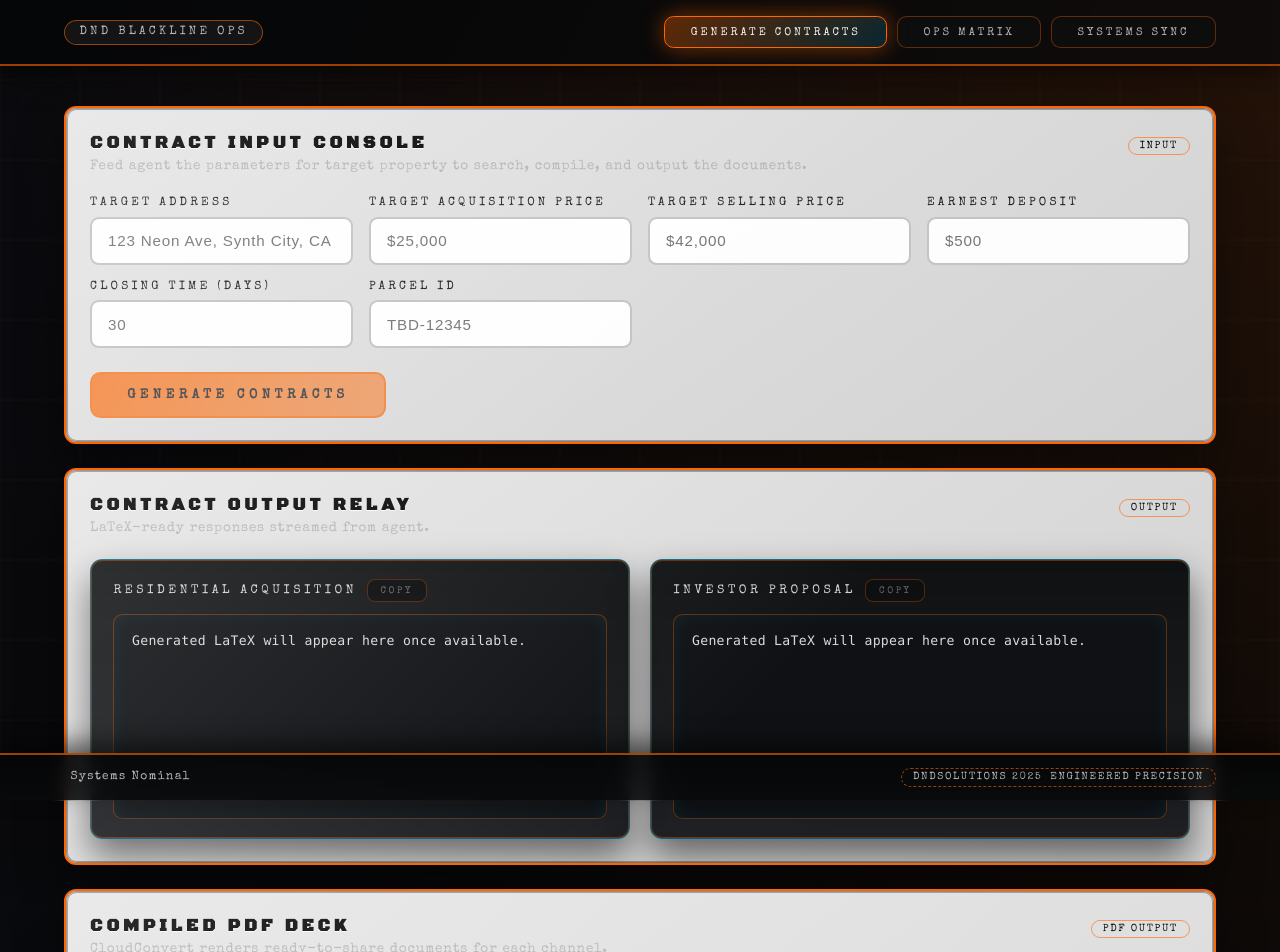
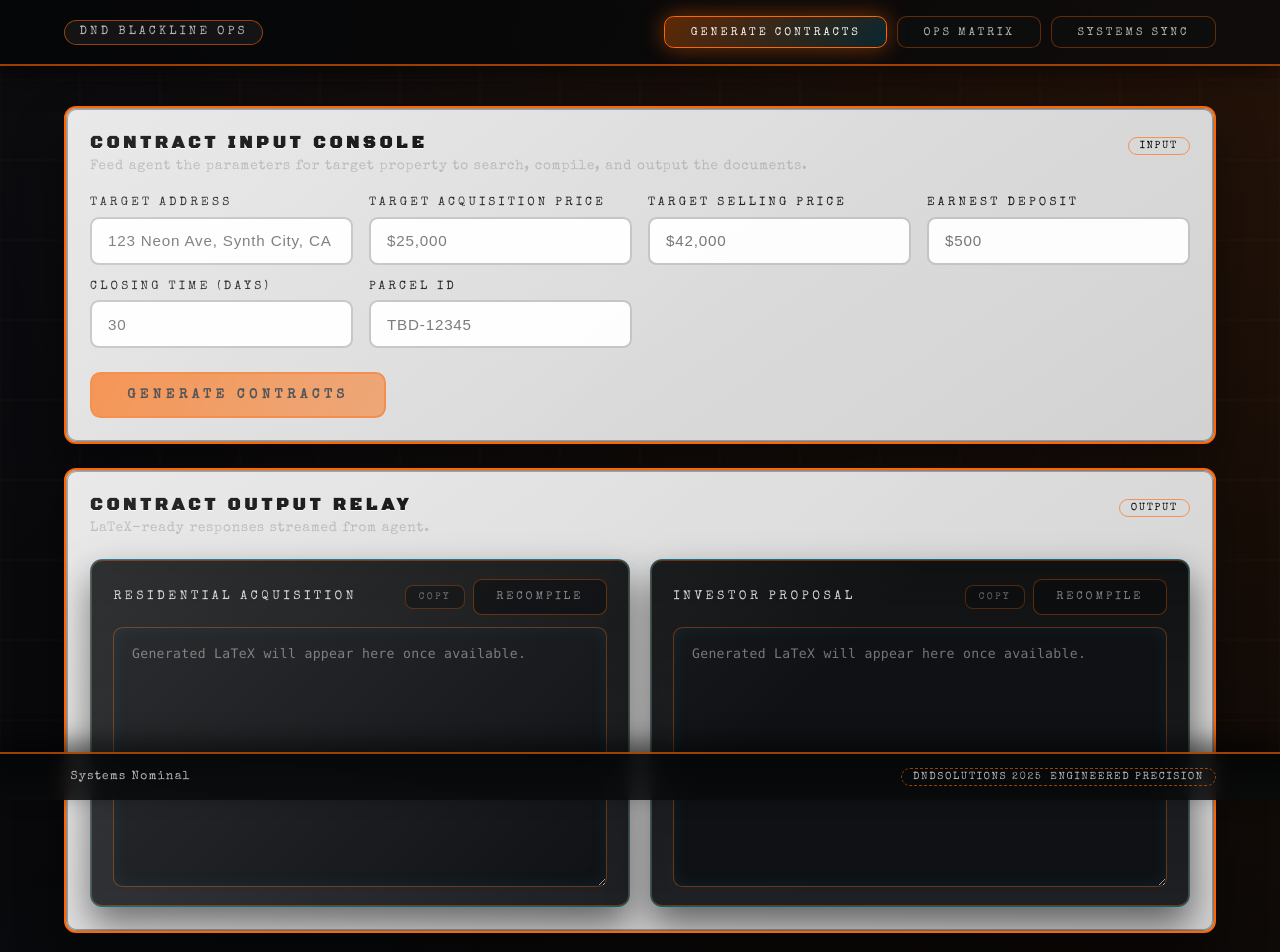
Before and after one commit to autodev110/DnDBlacklineOPS, a Next.js app: page /dashboard/contractgen in a window 1280 px wide. Shown: the top 952 px of the page. Built offline with nearby package versions, Linux system fonts and the light colour scheme.

Commit message:
Allow editing and recompiling LaTeX outputs

```diff
--- a/src/app/dashboard/contractgen/page.tsx
+++ b/src/app/dashboard/contractgen/page.tsx
@@ -118,6 +118,8 @@ export default function ContractGeneratorPage() {
   const [isCompilingPdf, setIsCompilingPdf] = useState(false);
   const [acquisitionPdfUrl, setAcquisitionPdfUrl] = useState<string | null>(null);
   const [investorPdfUrl, setInvestorPdfUrl] = useState<string | null>(null);
+  const [acquisitionPdfBase64, setAcquisitionPdfBase64] = useState<string | null>(null);
+  const [investorPdfBase64, setInvestorPdfBase64] = useState<string | null>(null);
   const pdfUrlRegistry = useRef<string[]>([]);
   const { entries: cacheEntries, addEntry, clearCache } = usePdfCache();
 
@@ -143,6 +145,8 @@ export default function ContractGeneratorPage() {
     revokePdfUrls();
     setAcquisitionPdfUrl(null);
     setInvestorPdfUrl(null);
+    setAcquisitionPdfBase64(null);
+    setInvestorPdfBase64(null);
     setCompileMessage("");
     setIsCompilingPdf(false);
     setCompileVariant("idle");
@@ -244,15 +248,41 @@ export default function ContractGeneratorPage() {
     [base64ToPdfUrl]
   );
 
+  const handleCopyToClipboard = useCallback((value: string) => {
+    if (!value.trim()) {
+      return;
+    }
+    if (typeof navigator === "undefined" || !navigator.clipboard) {
+      return;
+    }
+    navigator.clipboard.writeText(value).catch(() => undefined);
+  }, []);
+
+  const sanitizedFileStem = useMemo(() => {
+    const trimmed = form.targetAddress.trim();
+    if (!trimmed) {
+      return "dnd_blackline";
+    }
+    return trimmed.replace(/[^a-z0-9]+/gi, "_").replace(/^_+|_+$/g, "").toLowerCase() || "dnd_blackline";
+  }, [form.targetAddress]);
+
+  const getPdfFileName = useCallback(
+    (docType: DocumentType) => {
+      const suffix = docType === "acquisition" ? "acquisition" : "investor_proposal";
+      return `${sanitizedFileStem}_${suffix}.pdf`;
+    },
+    [sanitizedFileStem]
+  );
+
   const handleDownloadPdf = useCallback(
-    (url: string | null, filename: string, docType: DocumentType) => {
+    (url: string | null, docType: DocumentType) => {
       if (!url) {
         return;
       }
 
       const anchor = document.createElement("a");
       anchor.href = url;
-      anchor.download = filename;
+      anchor.download = getPdfFileName(docType);
       document.body.appendChild(anchor);
       anchor.click();
       anchor.remove();
@@ -266,18 +296,93 @@ export default function ContractGeneratorPage() {
         });
       }
     },
-    [form.targetAddress]
+    [form.targetAddress, getPdfFileName]
   );
 
-  const handleCopyToClipboard = useCallback((value: string) => {
-    if (!value.trim()) {
+  const handleRecompile = useCallback(
+    async (docType: DocumentType) => {
+      const source = docType === "acquisition" ? acquisitionOutput : investorOutput;
+      if (!source.trim()) {
+        setCompileVariant("error");
+        setCompileMessage("No LaTeX content to compile.");
         return;
       }
-    if (typeof navigator === "undefined" || !navigator.clipboard) {
-      return;
+
+      setIsCompilingPdf(true);
+      setCompileVariant("loading");
+      setCompileMessage(
+        docType === "acquisition"
+          ? "Recompiling acquisition PDF…"
+          : "Recompiling investor PDF…"
+      );
+
+      try {
+        const result = await compileLatexToPdf(source, docType, form.targetAddress);
+
+        if (docType === "acquisition") {
+          if (acquisitionPdfUrl) {
+            URL.revokeObjectURL(acquisitionPdfUrl);
           }
-    navigator.clipboard.writeText(value).catch(() => undefined);
-  }, []);
+          setAcquisitionPdfUrl(result.url);
+          setAcquisitionPdfBase64(result.base64);
+        } else {
+          if (investorPdfUrl) {
+            URL.revokeObjectURL(investorPdfUrl);
+          }
+          setInvestorPdfUrl(result.url);
+          setInvestorPdfBase64(result.base64);
+        }
+
+        const nextAcquisition = docType === "acquisition" ? result.base64 : acquisitionPdfBase64;
+        const nextInvestor = docType === "investor" ? result.base64 : investorPdfBase64;
+
+        if (nextAcquisition && nextInvestor) {
+          const cacheSize = addEntry({
+            propertyAddress: form.targetAddress,
+            acquisitionPdfBase64: nextAcquisition,
+            investorPdfBase64: nextInvestor,
+            generatedAt: Date.now()
+          });
+
+          if (form.targetAddress.trim()) {
+            postTelemetry({
+              type: "pdf_cached",
+              property: form.targetAddress,
+              cacheSize,
+              timestamp: Date.now()
+            });
+          }
+        }
+
+        setCompileVariant("success");
+        setCompileMessage(
+          docType === "acquisition"
+            ? "Acquisition PDF refreshed."
+            : "Investor proposal PDF refreshed."
+        );
+      } catch (error) {
+        const message =
+          error instanceof Error
+            ? error.message
+            : "An unexpected error occurred while recompiling.";
+        setCompileVariant("error");
+        setCompileMessage(message);
+      } finally {
+        setIsCompilingPdf(false);
+      }
+    },
+    [
+      acquisitionOutput,
+      investorOutput,
+      form.targetAddress,
+      compileLatexToPdf,
+      acquisitionPdfUrl,
+      investorPdfUrl,
+      addEntry,
+      acquisitionPdfBase64,
+      investorPdfBase64
+    ]
+  );
 
   const handleSubmit = async (event: FormEvent<HTMLFormElement>) => {
     event.preventDefault();
@@ -347,6 +452,8 @@ export default function ContractGeneratorPage() {
         ]);
         setAcquisitionPdfUrl(acquisitionResult.url);
         setInvestorPdfUrl(investorResult.url);
+        setAcquisitionPdfBase64(acquisitionResult.base64);
+        setInvestorPdfBase64(investorResult.base64);
 
         const cacheSize = addEntry({
           propertyAddress: form.targetAddress,
@@ -458,8 +565,8 @@ export default function ContractGeneratorPage() {
         <div className="contract-output-grid">
           <div className="contract-output-pane">
             <div className="contract-output-header">
-              <div className="contract-output-header__title">
               <span>Residential Acquisition</span>
+              <div className="contract-output-actions">
                 <button
                   type="button"
                   className="contract-copy"
@@ -468,21 +575,31 @@ export default function ContractGeneratorPage() {
                 >
                   Copy
                 </button>
+                <button
+                  type="button"
+                  className="contract-secondary"
+                  onClick={() => handleRecompile("acquisition")}
+                  disabled={isCompilingPdf || !acquisitionOutput.trim()}
+                >
+                  Recompile
+                </button>
               </div>
-              {isSubmitting ? <span>Processing…</span> : null}
             </div>
-            <div className="contract-output-body">
-              {acquisitionOutput
-                ? acquisitionOutput
-                : isSubmitting
+            <textarea
+              className="contract-output-body"
+              value={acquisitionOutput}
+              onChange={(event) => setAcquisitionOutput(event.target.value)}
+              placeholder={
+                isSubmitting
                   ? "Awaiting acquisition brief from Gemini…"
-                : "Generated LaTeX will appear here once available."}
-            </div>
+                  : "Generated LaTeX will appear here once available."
+              }
+            />
           </div>
           <div className="contract-output-pane">
             <div className="contract-output-header">
-              <div className="contract-output-header__title">
               <span>Investor Proposal</span>
+              <div className="contract-output-actions">
                 <button
                   type="button"
                   className="contract-copy"
@@ -491,16 +608,26 @@ export default function ContractGeneratorPage() {
                 >
                   Copy
                 </button>
+                <button
+                  type="button"
+                  className="contract-secondary"
+                  onClick={() => handleRecompile("investor")}
+                  disabled={isCompilingPdf || !investorOutput.trim()}
+                >
+                  Recompile
+                </button>
               </div>
-              {isSubmitting ? <span>Processing…</span> : null}
             </div>
-            <div className="contract-output-body">
-              {investorOutput
-                ? investorOutput
-                : isSubmitting
+            <textarea
+              className="contract-output-body"
+              value={investorOutput}
+              onChange={(event) => setInvestorOutput(event.target.value)}
+              placeholder={
+                isSubmitting
                   ? "Awaiting investor proposal from Gemini…"
-                : "Generated LaTeX will appear here once available."}
-            </div>
+                  : "Generated LaTeX will appear here once available."
+              }
+            />
           </div>
         </div>
       </Panel>
@@ -516,9 +643,7 @@ export default function ContractGeneratorPage() {
               <button
                 type="button"
                 className="contract-secondary"
-                onClick={() =>
-                  handleDownloadPdf(acquisitionPdfUrl, "residential-acquisition.pdf", "acquisition")
-                }
+                onClick={() => handleDownloadPdf(acquisitionPdfUrl, "acquisition")}
                 disabled={!acquisitionPdfUrl}
               >
                 Download PDF
@@ -546,9 +671,7 @@ export default function ContractGeneratorPage() {
               <button
                 type="button"
                 className="contract-secondary"
-                onClick={() =>
-                  handleDownloadPdf(investorPdfUrl, "investor-proposal.pdf", "investor")
-                }
+                onClick={() => handleDownloadPdf(investorPdfUrl, "investor")}
                 disabled={!investorPdfUrl}
               >
                 Download PDF
--- a/src/app/globals.css
+++ b/src/app/globals.css
@@ -477,18 +477,12 @@ main {
 .contract-output-header {
   display: flex;
   justify-content: space-between;
-  align-items: baseline;
+  align-items: center;
   text-transform: uppercase;
   letter-spacing: 0.22rem;
   font-size: 0.78rem;
   color: rgba(255, 255, 255, 0.82);
   gap: 0.75rem;
-}
-
-.contract-output-header__title {
-  display: flex;
-  align-items: center;
-  gap: 0.6rem;
 }
 
 .contract-copy {
@@ -516,8 +510,16 @@ main {
   box-shadow: 0 8px 16px rgba(255, 102, 0, 0.25);
 }
 
+.contract-output-actions {
+  display: flex;
+  align-items: center;
+  gap: 0.5rem;
+}
+
 .contract-output-body {
   flex: 1;
+  width: 100%;
+  min-height: 260px;
   background: rgba(15, 17, 21, 0.95);
   border-radius: 0.6rem;
   border: 1px solid rgba(255, 102, 0, 0.35);
@@ -527,10 +529,17 @@ main {
   letter-spacing: 0.02rem;
   line-height: 1.5;
   color: rgba(235, 235, 235, 0.92);
-  white-space: pre-wrap;
+  background-clip: padding-box;
+  resize: vertical;
   overflow: auto;
   box-shadow: inset 0 0 18px rgba(0, 198, 255, 0.08);
-  max-height: 280px;
+  border: 1px solid rgba(255, 102, 0, 0.35);
+}
+
+.contract-output-body:focus {
+  outline: none;
+  border-color: rgba(0, 198, 255, 0.6);
+  box-shadow: inset 0 0 18px rgba(0, 198, 255, 0.18);
 }
 
 .contract-secondary {
```
Lines whose indentation alone changed are shown as unchanged.
